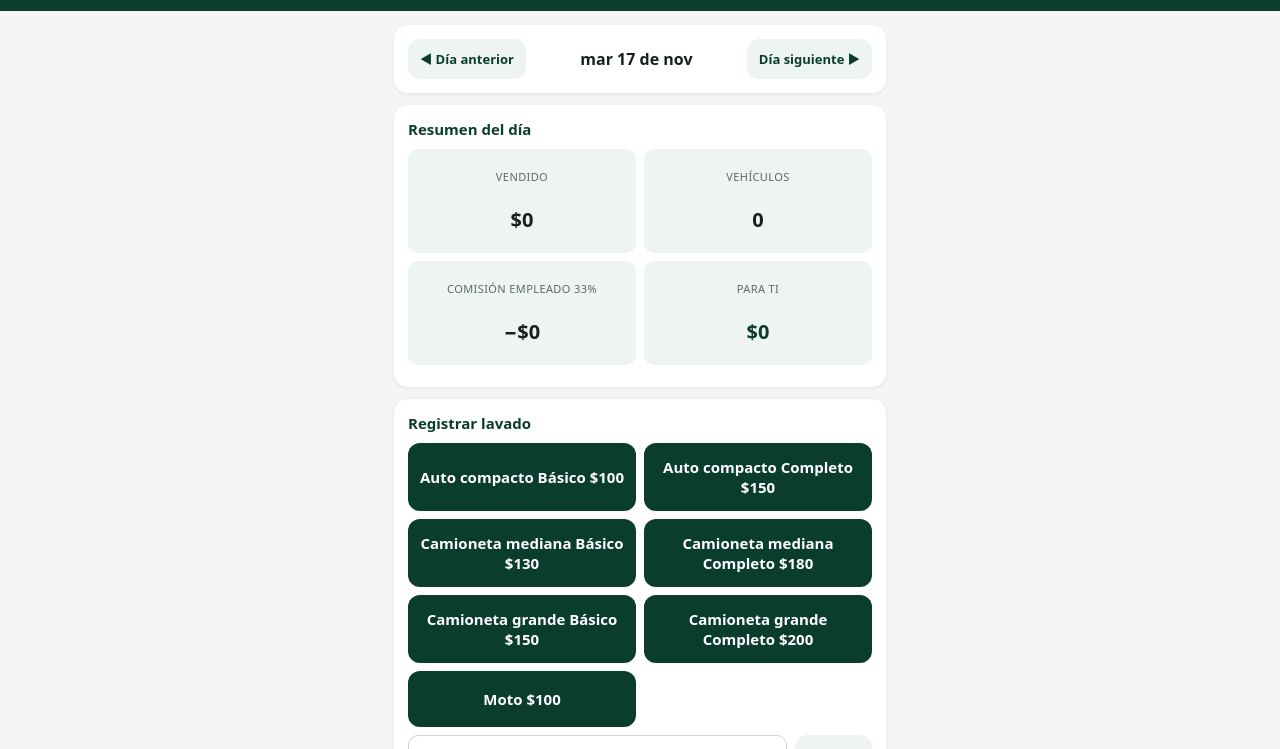
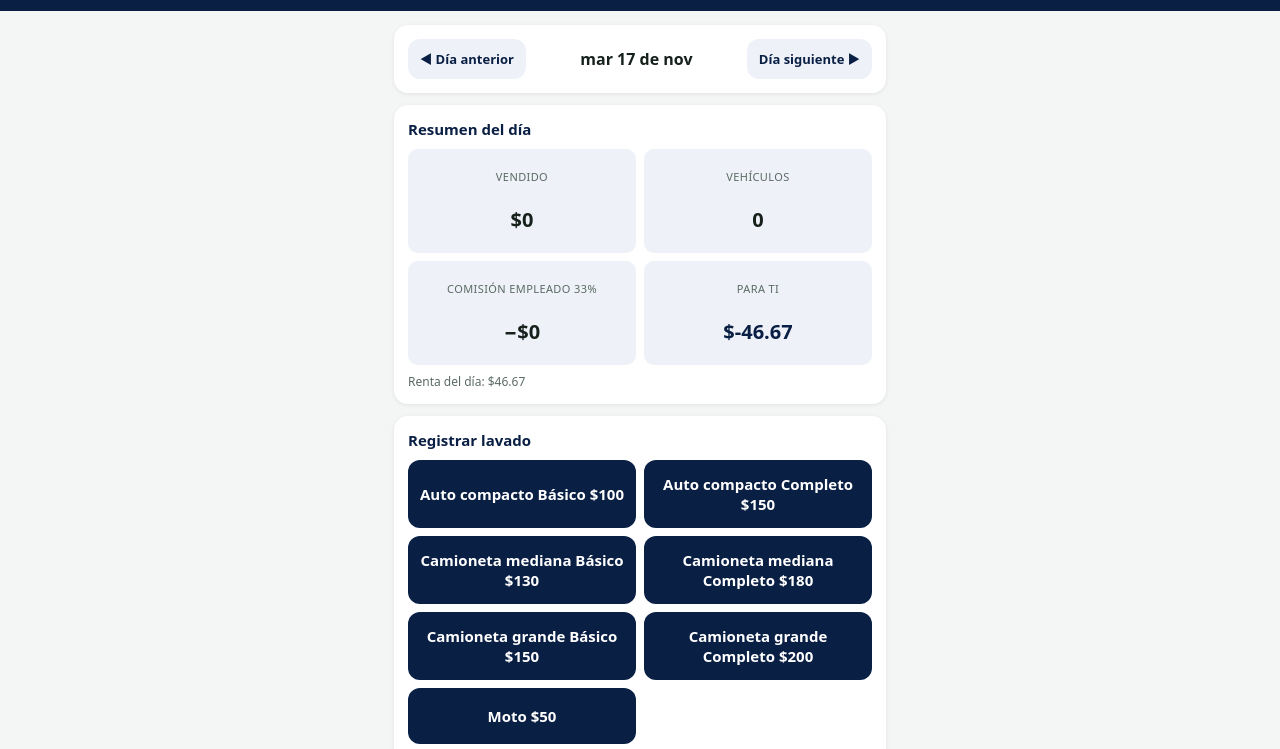
Before and after one commit to oscarpantoja26/al-tiro-control, a plain HTML site: page index.html in a window 1280 px wide. Shown: the part 71-820 px from the top of the page. Drawn offline with Linux system fonts and the light colour scheme.

Commit message:
Add files via upload

```diff
--- a/index.html
+++ b/index.html
@@ -3,7 +3,7 @@
 <head>
 <meta charset="UTF-8">
 <meta name="viewport" content="width=device-width, initial-scale=1.0, viewport-fit=cover">
-<meta name="theme-color" content="#0b3d2e">
+<meta name="theme-color" content="#0a1f44">
 <title>Al Tiro Control de Ventas</title>
 <link rel="manifest" href="manifest.webmanifest">
 <link rel="icon" href="icon-192.png">
@@ -13,22 +13,22 @@
 <style>
 *{box-sizing:border-box;margin:0;padding:0}
 body{font-family:system-ui,-apple-system,Segoe UI,Roboto,sans-serif;background:#f4f6f5;color:#16211c;min-height:100dvh;padding-bottom:env(safe-area-inset-bottom)}
-header{background:#0b3d2e;color:#fff;padding:18px 16px 14px;text-align:center}
+header{background:#0a1f44;color:#fff;padding:18px 16px 14px;text-align:center}
 header h1{font-size:22px;letter-spacing:.5px}
 header p{font-size:13px;opacity:.85;margin-top:2px}
 .wrap{max-width:520px;margin:0 auto;padding:14px}
 .card{background:#fff;border-radius:14px;padding:14px;margin-bottom:12px;box-shadow:0 1px 4px rgba(0,0,0,.08)}
-.card h2{font-size:15px;margin-bottom:10px;color:#0b3d2e}
+.card h2{font-size:15px;margin-bottom:10px;color:#0a1f44}
 .totals{display:grid;grid-template-columns:1fr 1fr;gap:8px}
-.totals div{background:#eef4f1;border-radius:10px;padding:10px;text-align:center}
+.totals div{background:#eef1f8;border-radius:10px;padding:10px;text-align:center}
 .totals .lbl{font-size:11px;text-transform:uppercase;letter-spacing:.4px;color:#5b6b63}
 .totals .val{font-size:20px;font-weight:700;margin-top:2px}
-.totals .neto .val{color:#0b3d2e}
+.totals .neto .val{color:#0a1f44}
 .btns{display:grid;grid-template-columns:1fr 1fr;gap:8px}
-button{font-family:inherit;border:0;border-radius:12px;padding:14px 8px;font-size:15px;font-weight:600;cursor:pointer;background:#0b3d2e;color:#fff;min-height:56px}
+button{font-family:inherit;border:0;border-radius:12px;padding:14px 8px;font-size:15px;font-weight:600;cursor:pointer;background:#0a1f44;color:#fff;min-height:56px}
 button:active{transform:scale(.98)}
 button.gasto{background:#8a5a12}
-button.sec{background:#eef4f1;color:#0b3d2e}
+button.sec{background:#eef1f8;color:#0a1f44}
 button:disabled{opacity:.5}
 .row{display:flex;gap:8px;margin-top:8px}
 .row input,.row select{flex:1;padding:12px;border:1px solid #ccd6d1;border-radius:10px;font-size:15px;min-width:0}
@@ -106,6 +106,8 @@ li .m{color:#5b6b63;font-size:12px}
 </div>
 <script>
 const KEY='altiro-control-v1';
+const RENT_MONTHLY=1400;
+const RENT_DAILY=RENT_MONTHLY/30;
 const PRICES=[
  {label:'Auto compacto Básico',amt:100},
  {label:'Auto compacto Completo',amt:150},
@@ -113,7 +115,7 @@ const PRICES=[
  {label:'Camioneta mediana Completo',amt:180},
  {label:'Camioneta grande Básico',amt:150},
  {label:'Camioneta grande Completo',amt:200},
- {label:'Moto',amt:100}
+ {label:"Moto",amt:50}
 ];
 function seed(){
  return {
@@ -190,16 +192,16 @@ function render(){
  ul.querySelectorAll('button[data-i]').forEach(b=>{ b.onclick=()=>{ moves.splice(parseInt(b.dataset.i),1); save(); render(); }; });
  document.getElementById('movEmpty').style.display=moves.length?'none':'block';
  const com=vend*data.commission;
- const neto=vend-com-gasto;
+ const neto=vend-com-gasto-RENT_DAILY;
  document.getElementById('tVend').textContent=fmt(vend);
  document.getElementById('tVeh').textContent=veh;
  document.getElementById('tCom').textContent='−'+fmt(com);
  document.getElementById('tNeto').textContent=fmt(neto);
- document.getElementById('tGasto').textContent=gasto?('Gastos del día: '+fmt(gasto)):'';
- let gv=0,gg=0;
- Object.values(data.days).forEach(ms=>{ ms.forEach(m=>{ if(m.type==='sale') gv+=m.amt; else gg+=m.amt; }); });
+ document.getElementById('tGasto').textContent=(gasto?('Gastos del día: '+fmt(gasto)+' · '):'')+'Renta del día: '+fmt(RENT_DAILY);
+ let gv=0,gg=0,gd=0;
+ Object.values(data.days).forEach(ms=>{ gd++; ms.forEach(m=>{ if(m.type==='sale') gv+=m.amt; else gg+=m.amt; }); });
  document.getElementById('gVend').textContent=fmt(gv);
- document.getElementById('gNeto').textContent=fmt(gv-gv*data.commission-gg);
+ document.getElementById('gNeto').textContent=fmt(gv-gv*data.commission-gg-gd*RENT_DAILY);
 }
 render();
 if('serviceWorker' in navigator){ navigator.serviceWorker.register('sw.js').catch(()=>{}); }
```
Also changed, not shown: manifest.webmanifest.
